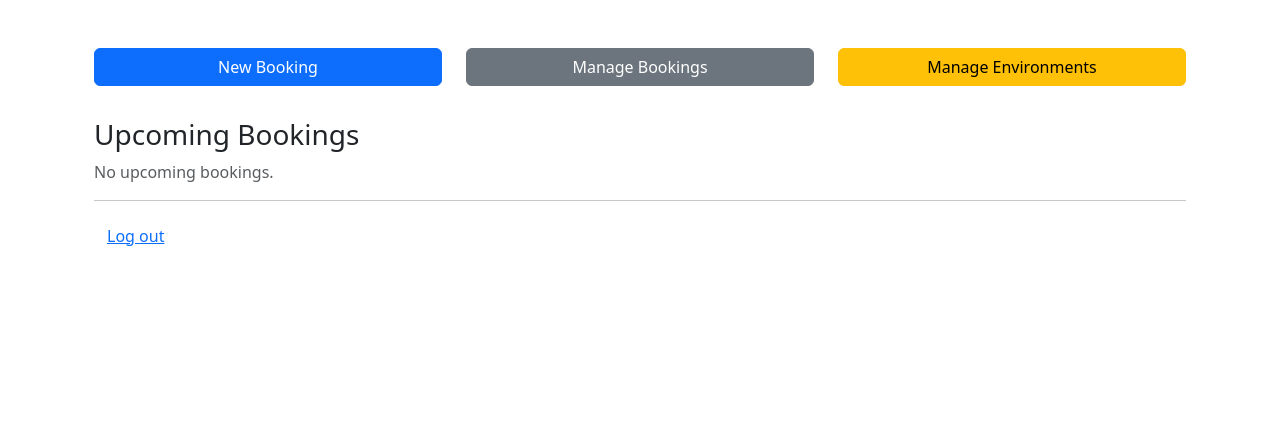
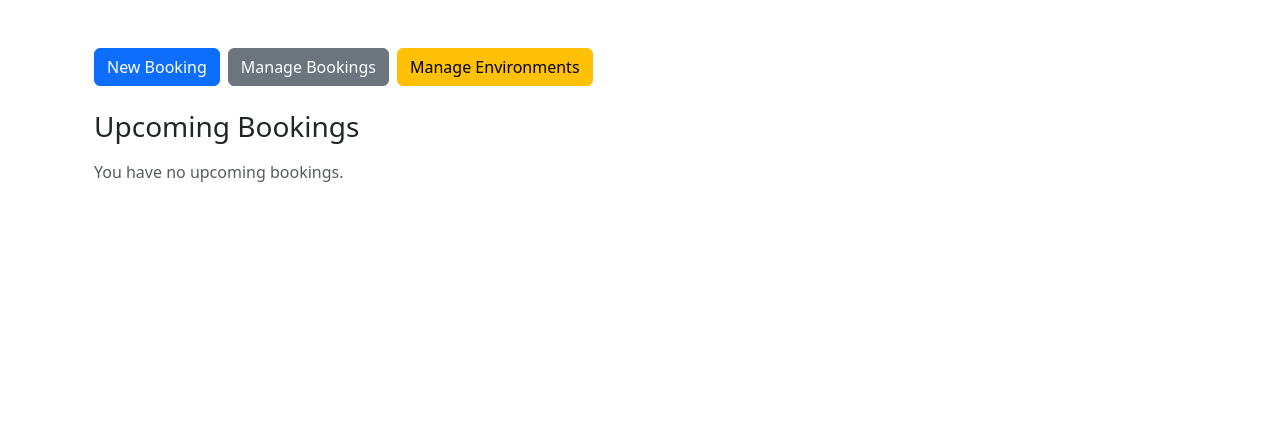
Before and after one commit to Mansim1/env-booker, a Flask app: page / in a window 1280 px wide. Shown: the part 56-501 px from the top of the page. Run offline with Flask 3, Linux system fonts and the light colour scheme; a user stored in the database is signed in; tables that the repository leaves empty hold one stand-in row (values such as "Sample post"); some libraries are stand-ins or nearby versions.

Commit message:
TEAC-237: improved home page layout

```diff
--- a/app/templates/main/index.html
+++ b/app/templates/main/index.html
@@ -1,72 +1,119 @@
+{# templates/home.html #}
 {% extends "base.html" %}
+
+{% block title %}Home — Environment Booker{% endblock %}
+
+{% block head %}
+  {{ super() }}
+  <style>
+    /* Tweak DataTables length menu & hide search */
+    .dataTables_filter { display: none !important; }
+    .dataTables_length select {
+      min-width: 3rem;
+      display: inline-block;
+    }
+    .dataTables_length label { white-space: nowrap; }
+  </style>
+{% endblock %}
+
 {% block content %}
 <div class="container mt-4">
-    {# flash messages will render here, including your green banner #}
 
-    <div class="row mb-4">
-      <div class="col-md-4">
-        <a href="{{ url_for('bookings.create_booking') }}"
-           class="btn btn-primary w-100 mb-2">
+  {# primary actions #}
+  <div class="d-flex flex-wrap gap-2 mb-4">
+    <a href="{{ url_for('bookings.create_booking') }}" class="btn btn-primary">
       New Booking
     </a>
-      </div>
-      <div class="col-md-4">
-        <a href="{{ url_for('bookings.list_bookings') }}"
-           class="btn btn-secondary w-100 mb-2">
+    <a href="{{ url_for('bookings.list_bookings') }}" class="btn btn-secondary">
       Manage Bookings
     </a>
-      </div>
-      {% if user.role == "admin" %}
-      <div class="col-md-4">
-        <a href="{{ url_for('environment.list_environments') }}"
-           class="btn btn-warning w-100 mb-2">
+    {% if current_user.is_authenticated and current_user.role == 'admin' %}
+      <a href="{{ url_for('environment.list_environments') }}" class="btn btn-warning">
         Manage Environments
       </a>
-      </div>
     {% endif %}
   </div>
 
-    <h3>Upcoming Bookings</h3>
+  {# upcoming bookings #}
+  <h3>
+    Upcoming Bookings
     {% if upcoming %}
-      <table class="table table-hover mt-2">
-        <thead>
+      <span class="badge bg-secondary">{{ upcoming|length }}</span>
+    {% endif %}
+  </h3>
+
+  {% if upcoming %}
+    <div class="table-responsive">
+      <table id="upcomingTable" class="table table-striped table-hover mt-2">
+        <thead class="table-light">
           <tr>
             <th>Environment</th>
             <th>Start</th>
             <th>End</th>
-            {% if user.role == "admin" %}
+            {% if current_user.is_authenticated and current_user.role == 'admin' %}
               <th>User</th>
             {% endif %}
-            <th></th>
+            <th class="text-center">Download .ics</th>
           </tr>
         </thead>
         <tbody>
           {% for b in upcoming %}
             <tr>
-            <td>{{ b.environment.name }}</td>
-            <td>{{ b.start.strftime("%Y-%m-%d %H:%M") }}</td>
-            <td>{{ b.end.strftime("%Y-%m-%d %H:%M") }}</td>
-            {% if user.role == "admin" %}
+              <td>
+                <a href="{{ url_for('bookings.edit_booking', booking_id=b.id) }}">
+                  {{ b.environment.name }}
+                </a>
+              </td>
+              <td>
+                <time datetime="{{ b.start.isoformat() }}">
+                  {{ b.start.strftime('%Y-%m-%d %H:%M') }}
+                </time>
+              </td>
+              <td>
+                <time datetime="{{ b.end.isoformat() }}">
+                  {{ b.end.strftime('%Y-%m-%d %H:%M') }}
+                </time>
+              </td>
+              {% if current_user.is_authenticated and current_user.role == 'admin' %}
                 <td>{{ b.user.email }}</td>
               {% endif %}
-            <td>
+              <td class="text-center">
                 <a href="{{ url_for('bookings.download_ics', booking_id=b.id) }}"
-                 class="btn btn-sm btn-outline-info">
-                Download .ics
+                   class="btn btn-sm btn-outline-info" title="Download .ics">
+                  <i class="bi bi-calendar2-plus"></i> Download .ics
                 </a>
               </td>
             </tr>
           {% endfor %}
         </tbody>
       </table>
-      {% if upcoming|length == 5 %}
-        <p class="text-muted">Showing next 5 <a href="{{ url_for('bookings.list_bookings') }}">see all</a>.</p>
-      {% endif %}
-    {% else %}
-      <p class="text-muted">No upcoming bookings.</p>
+    </div>
+
+    {% if upcoming|length >= 5 %}
+      <p class="text-muted mt-2">
+        Showing first 5. <a href="{{ url_for('bookings.list_bookings') }}">See all bookings</a>.
+      </p>
     {% endif %}
 
-    <hr>
-    <p><a href="{{ url_for('auth.logout') }}" class="btn btn-link">Log out</a></p>
+  {% else %}
+    <p class="text-muted mt-3">You have no upcoming bookings.</p>
+  {% endif %}
+
 </div>
 {% endblock %}
+
+{% block scripts %}
+  {{ super() }}
+  <script>
+    $(function() {
+      $('#upcomingTable').DataTable({
+        dom: 'lrtip',
+        pageLength: 5,
+        lengthChange: false,
+        searching: false,
+        ordering: true,
+        columnDefs: [{ orderable: false, targets: -1 }]
+      });
+    });
+  </script>
+{% endblock %}
```
Lines whose indentation alone changed are shown as unchanged.
